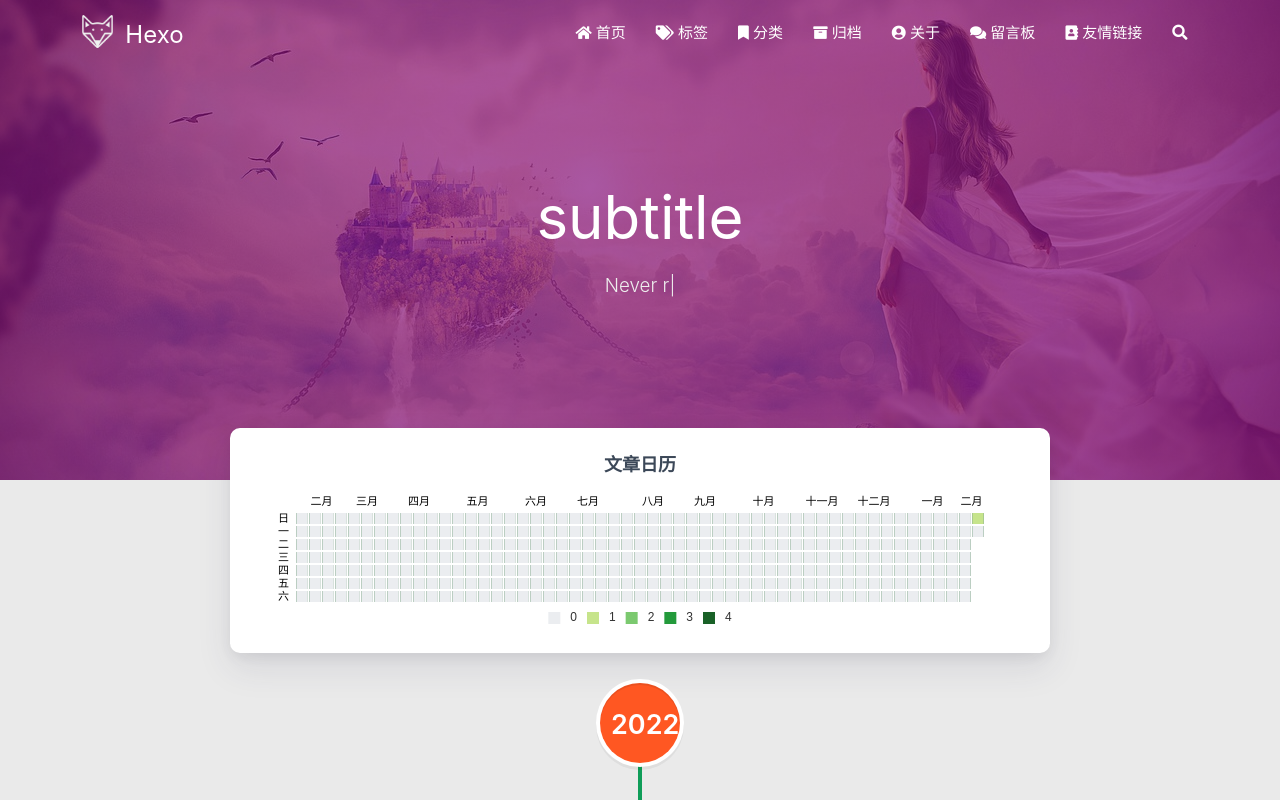
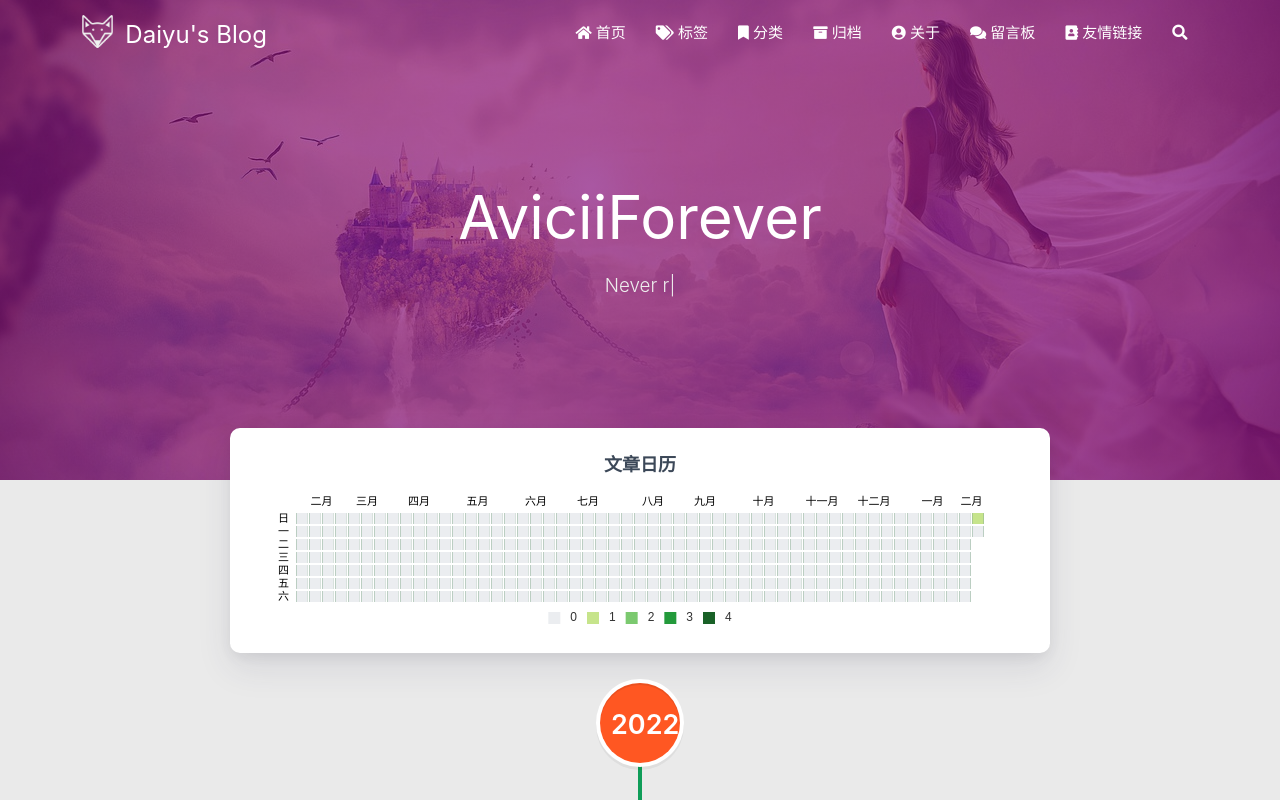
Before and after one commit to Daiyu5452/Daiyu5452.github.io, a plain HTML site: page archives/2022/02/index.html in a window 1280 px wide. Shown: the top 800 px of the page. Drawn offline with nearby package versions, Linux system fonts and the light colour scheme; some packages are replaced by stand-ins of ours; no server answers; a script that the page names is missing.

Commit message:
Site updated: 2022-02-07 13:10:37

```diff
--- a/archives/2022/02/index.html
+++ b/archives/2022/02/index.html
@@ -4,8 +4,8 @@
 
 <head>
     <meta charset="utf-8">
-    <meta name="keywords" content="归档: 2022/2, Hexo">
-    <meta name="description" content="Hexo">
+    <meta name="keywords" content="归档: 2022/2, Daiyu&#39;s Blog">
+    <meta name="description" content="Daiyu&#39;s Blog">
     <meta http-equiv="X-UA-Compatible" content="IE=edge">
     <meta name="viewport" content="width=device-width, initial-scale=1.0, user-scalable=no">
     <meta name="renderer" content="webkit|ie-stand|ie-comp">
@@ -17,7 +17,7 @@
     <!-- Global site tag (gtag.js) - Google Analytics -->
 
 
-    <title>归档: 2022/2 | Hexo</title>
+    <title>归档: 2022/2 | Daiyu&#39;s Blog</title>
     <link rel="icon" type="image/png" href="/favicon.png">
 
     <link rel="stylesheet" type="text/css" href="/libs/awesome/css/all.min.css">
@@ -44,7 +44,7 @@
 
                     <img src="/medias/logo.png" class="logo-img" alt="LOGO">
 
-                    <span class="logo-span">Hexo</span>
+                    <span class="logo-span">Daiyu&#39;s Blog</span>
                 </a>
             </div>
 
@@ -143,7 +143,7 @@
 
         <img src="/medias/logo.png" class="logo-img circle responsive-img">
 
-        <div class="logo-name">Hexo</div>
+        <div class="logo-name">Daiyu&#39;s Blog</div>
         <div class="logo-desc">
 
             Never really desperate, only the lost of the soul.
@@ -312,7 +312,7 @@
         <div class="brand">
             <div class="title center-align">
 
-                    subtitle
+                AviciiForever
 
             </div>
 
```
Also changed, not shown: 2022/02/06/hello-world/index.html (+4 -4 lines), archives/2022/index.html (+6 -6 lines), archives/index.html (+6 -6 lines), index.html (+6 -6 lines).
